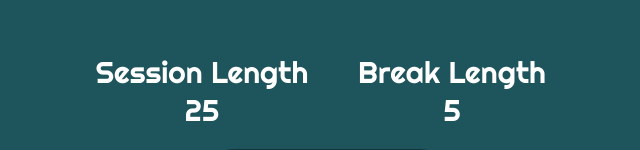
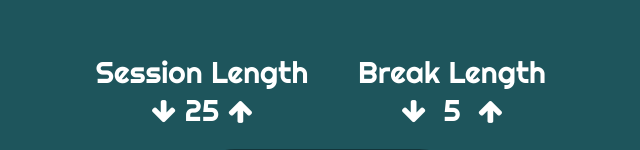
Before and after one commit to CristianPeralta/fcc-fe-projects, a React (Create React App) app in the folder pomodoro-clock/: page / in a window 1280 px wide. Shown: the part 196-346 px from the top of the page, without its empty margins (313-953 px from the left). Built offline with nearby package versions, Linux system fonts and the light colour scheme; a web font is replaced by a local one.

Commit message:
[pomodoro-clock] add button into timerlengthcontrol

```diff
--- a/pomodoro-clock/src/App.js
+++ b/pomodoro-clock/src/App.js
@@ -13,9 +13,19 @@ class TimerLengthControl extends Component {
         <div id={this.props.titleID}>
           {this.props.title}
         </div>
+        <button id={this.props.reduceID}
+          className="btn-level" value="-"
+          onClick={this.props.onClick}>
+          <i className="fa fa-arrow-down fa-2x"/>
+        </button>
         <div id={this.props.lengthID} className="btn-level">
           {this.props.length}
         </div>
+        <button id={this.props.addID}
+          className="btn-level" value="+"
+          onClick={this.props.onClick}>
+          <i className="fa fa-arrow-up fa-2x"/>
+        </button>
       </div>
     );
   }
@@ -108,12 +118,16 @@ class App extends Component {
           titleId="session-label"
           lengthID="session-length"
           length={this.state.sessionLength}
+          addID="session-increment"
+          reduceID="session-decrement"
         />
         <TimerLengthControl
           title="Break Length"
           titleId="break-label"
           lengthID="break-length"
           length={this.state.breakLength}
+          addID="break-increment"
+          reduceID="break-decrement"
         />
         <div className="timer" style={this.state.alarmColor}>
           <div className="timer-wrapper">
```
